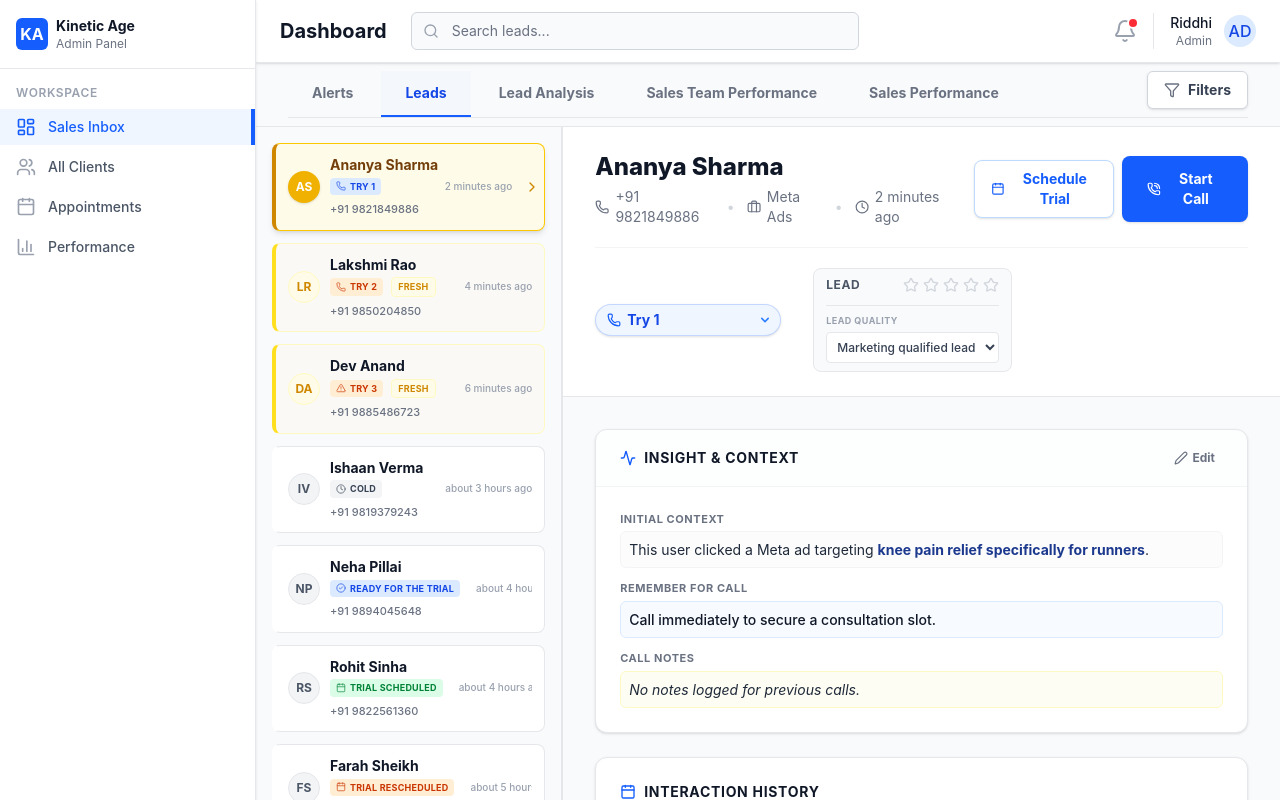
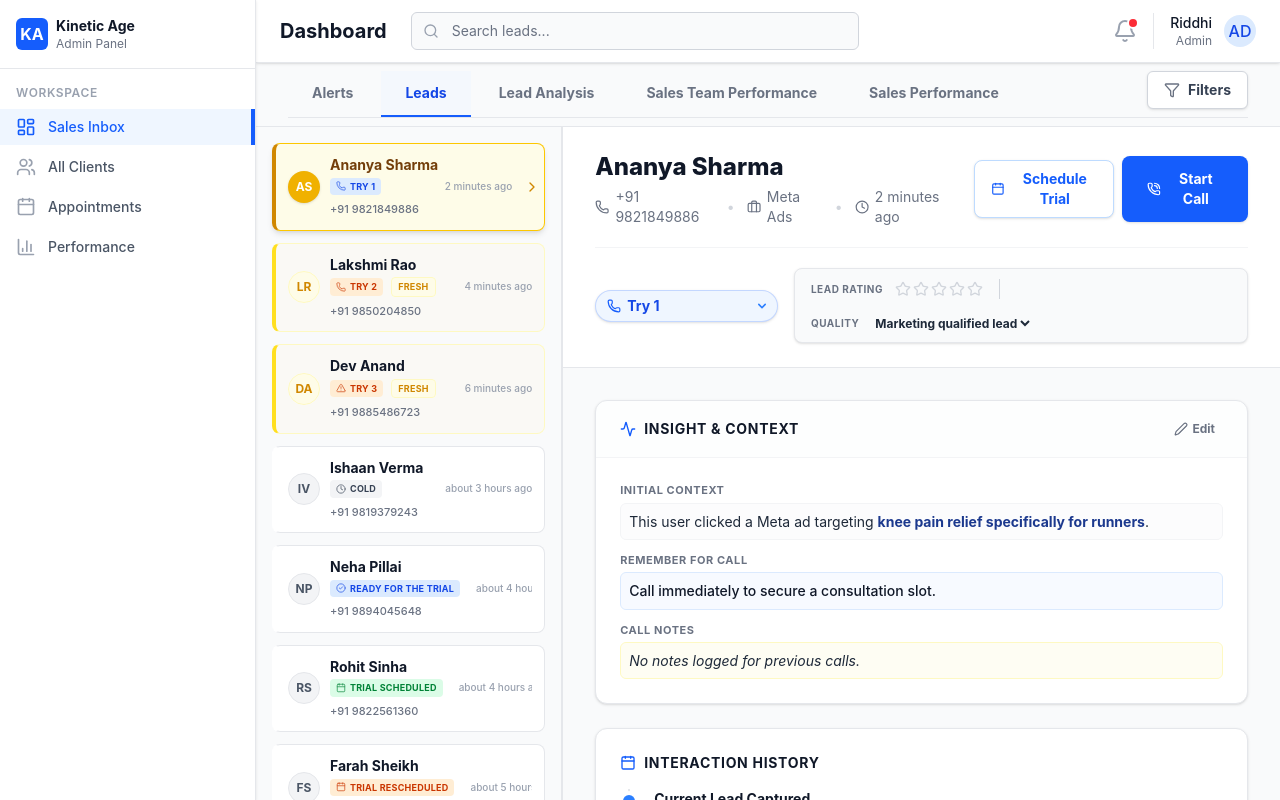
Before and after one commit to vidula18/kinetic-dashboard, a React (Vite) app: page / in a window 1280 px wide. Both pictures are taken after a click on the button "Leads". Built offline with nearby package versions, Linux system fonts and the light colour scheme.

Commit message:
UI: Refine layout of lead detail quality banner to remove empty space

```diff
--- a/src/components/LeadDetail.tsx
+++ b/src/components/LeadDetail.tsx
@@ -142,7 +142,7 @@ export function LeadDetail({ lead, onCallStateChange }: LeadDetailProps) {
           </div>
         </div>
 
-        <div className="mt-5 flex flex-col sm:flex-row sm:justify-start sm:gap-8 sm:items-center border-t border-gray-100 pt-5">
+        <div className="mt-5 flex flex-col sm:flex-row sm:justify-between sm:items-center gap-4 border-t border-gray-100 pt-5">
           <div className="flex flex-wrap gap-2 items-center relative">
             {(() => {
               const currentLabelConfig = MOCK_LABELS.find(l => l.text === selectedLabel) || MOCK_LABELS[0];
@@ -188,10 +188,10 @@ export function LeadDetail({ lead, onCallStateChange }: LeadDetailProps) {
             })()}
           </div>
 
-          <div className="flex flex-col gap-2 bg-gray-50 px-3 py-2 rounded-lg border border-gray-200">
-            <div className="flex items-center justify-between">
-              <span className="text-xs font-bold text-gray-600 uppercase tracking-wider mr-4">Lead</span>
-              <div className="flex items-center gap-1">
+          <div className="flex flex-wrap items-center gap-4 bg-gray-50 px-4 py-2.5 rounded-lg border border-gray-200 shadow-sm">
+            <div className="flex items-center gap-3">
+              <span className="text-[10px] font-bold text-gray-500 uppercase tracking-wider">Lead Rating</span>
+              <div className="flex items-center gap-0.5">
                 {[1, 2, 3, 4, 5].map((star) => (
                   <button
                     key={star}
@@ -212,9 +212,12 @@ export function LeadDetail({ lead, onCallStateChange }: LeadDetailProps) {
                 ))}
               </div>
             </div>
-            <div className="border-t border-gray-200 pt-2 w-full mt-1">
-              <span className="text-[9px] font-bold text-gray-400 uppercase tracking-wider block mb-1">Lead Quality</span>
-              <select className="w-full text-xs font-medium text-gray-700 bg-white border border-gray-200 rounded p-1.5 focus:outline-none focus:border-blue-500 cursor-pointer">
+
+            <div className="hidden sm:block h-5 w-px bg-gray-300"></div>
+
+            <div className="flex items-center gap-3">
+              <span className="text-[10px] font-bold text-gray-500 uppercase tracking-wider">Quality</span>
+              <select className="text-xs font-bold text-gray-800 bg-transparent border-none p-0 focus:ring-0 cursor-pointer outline-none">
                 <option>Marketing qualified lead</option>
                 <option>Sales qualified lead</option>
                 <option>Non qualified lead</option>
```
